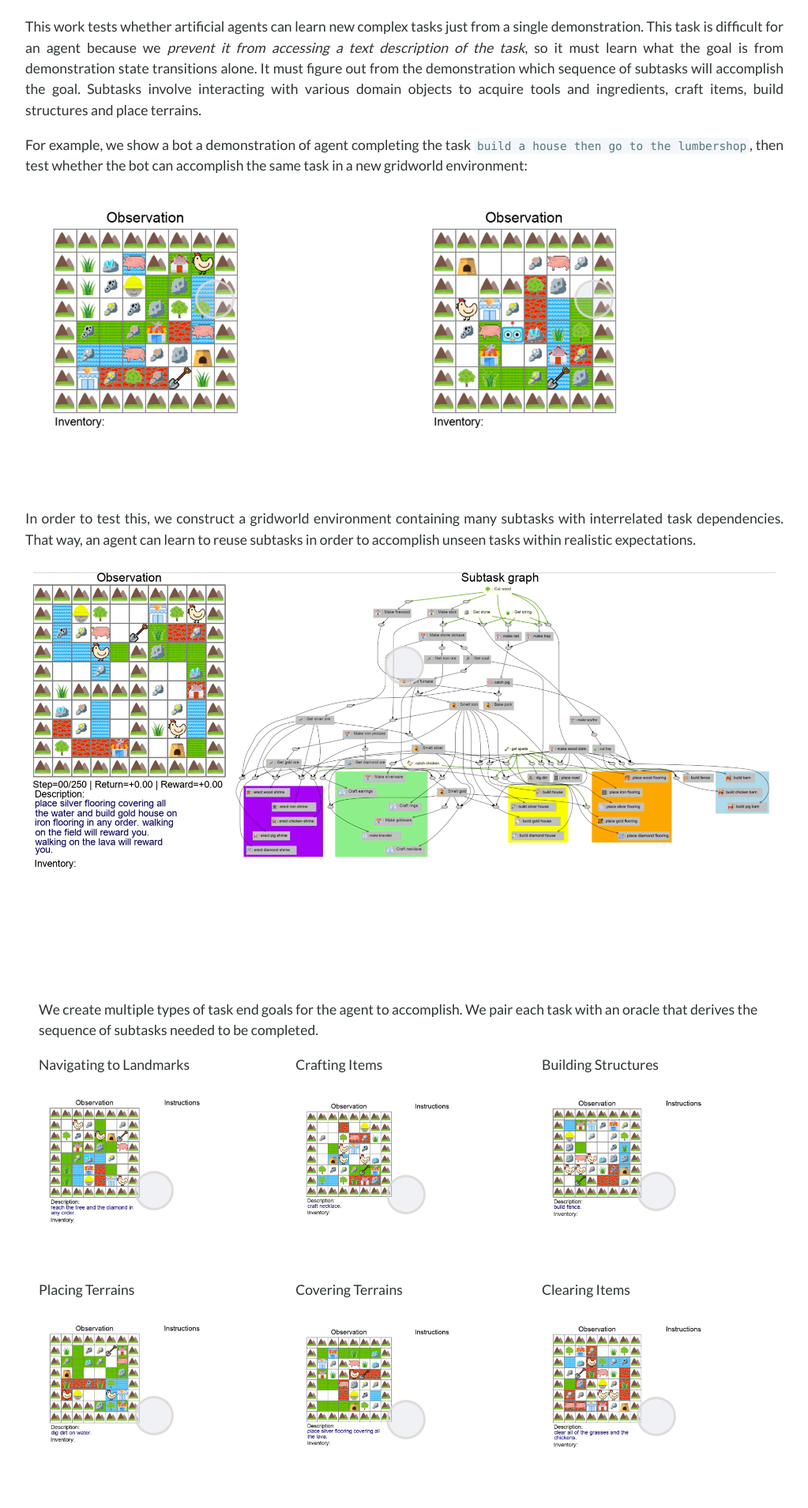
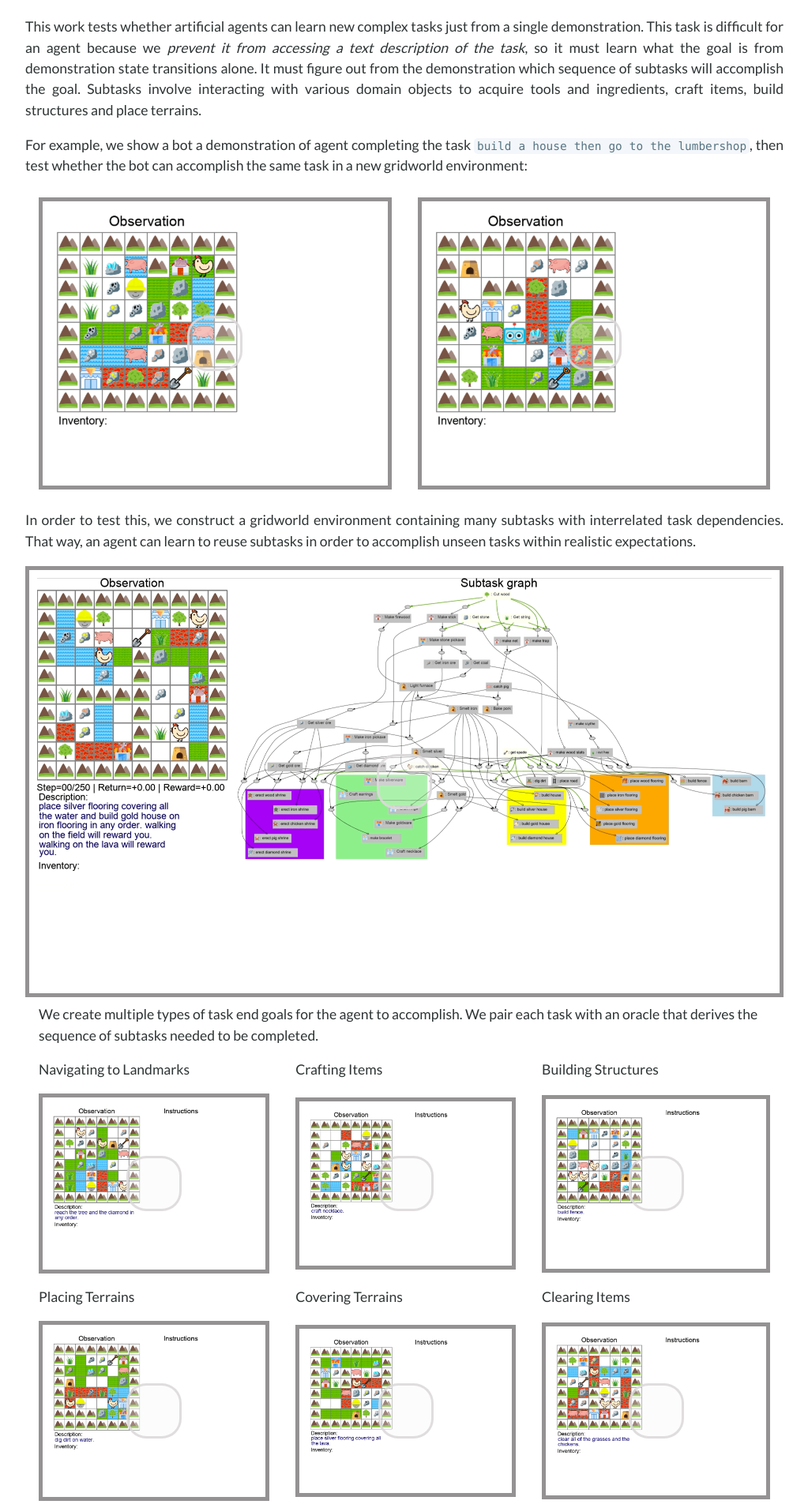
Before and after one commit to mhauskn/mocapact.github.io, a Jekyll site: the page built from index.md, in a window 1280 px wide. Shown: the part 1089-2999 px from the top of the page at 79% size, without its empty margins (128-1151 px from the left). Built offline with Jekyll 4.4.1, drawn with Linux system fonts in a browser that asks for light colours; nearby versions of some CDN libraries; our own code applies the rules of GitHub Pages for plain Markdown files; comment, search, counter and statistics services are not loaded.

Commit message:
centered play buttons

```diff
--- a/assets/css/style.scss
+++ b/assets/css/style.scss
@@ -64,6 +64,7 @@ header a:hover {
 }
 figure {
   //width: 33.33333333%;
+  border: 5px solid #949292;
   margin: 0;
   float: left;
   padding: 10px;
@@ -75,20 +76,23 @@ figure:after {
   position: absolute;
 }
 figure:before {
-  top: 103.5px;
+  top: 50%;
   left: 50%;
-  margin-left: -25px;
-  width: 50px;
-  height: 50px;
+  //margin-left: -25px;
+  width: 70px;
+  transform: translate(-50%, -50%);
+  -ms-transform: translate(-50%, -50%);
+  position:absolute;
+  height: 70px;
   border: 3px solid rgba(220, 217, 217, 0.86);
   border-radius: 25px;
-  background-color: rgba(204, 209, 217, 0.3);
+  background-color: rgba(244, 245, 248, 0.3);
   font-family: 'Ionicons';
   content: '\f215';
   text-align: center;
   line-height: 45px;
   font-size: 19px;
-  color: #bdbfc2;
+  color: #353638;
 }
 //figure:after {
 //  content: 'gif';
```
